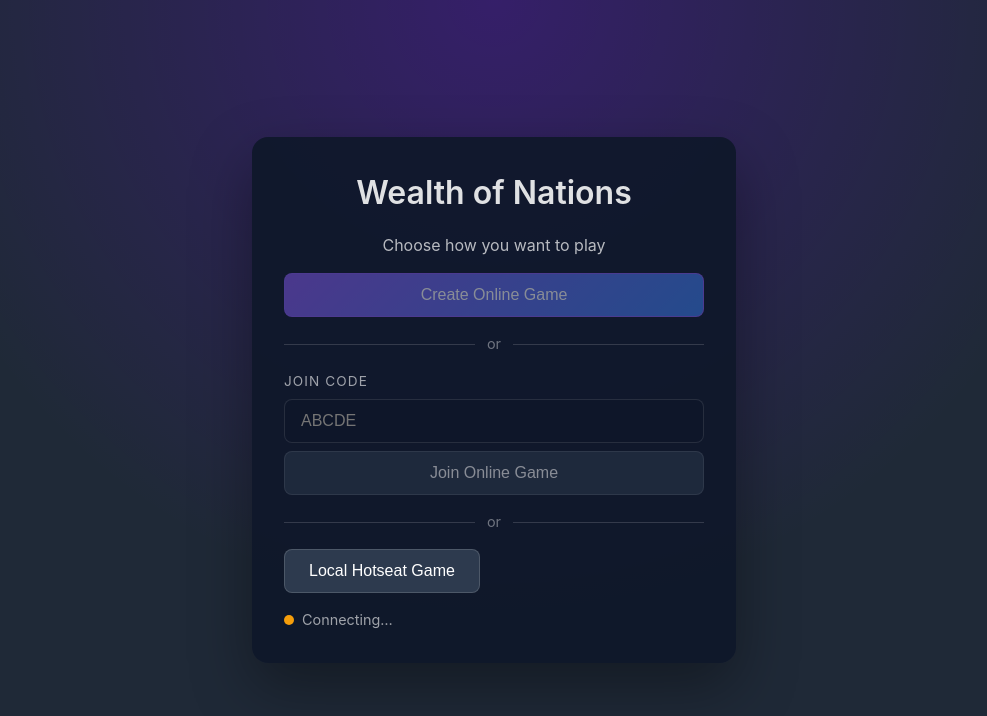
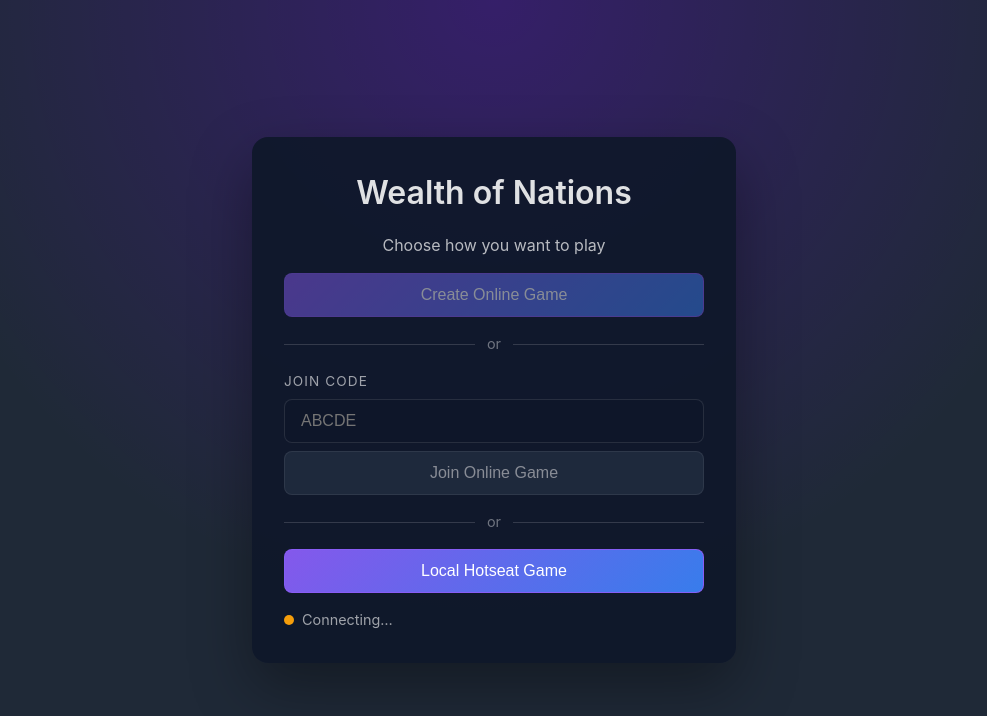
Before and after one commit to mermerico/WealthOfNations, a React (Vite) app: page / in a window 1280 px wide. Shown: the top 716 px of the page, without its empty margins (146-1133 px from the left). Built offline with nearby package versions, Linux system fonts and the light colour scheme; no server answers.

Commit message:
fix hotseat game button

```diff
--- a/src/pages/Landing.tsx
+++ b/src/pages/Landing.tsx
@@ -122,14 +122,12 @@ export function Landing({
                         <span>or</span>
                     </div>
 
-                    <div className="local-game-options">
-                        <button
-                            className="landing-button"
-                            onClick={onStartLocalGame}
-                        >
-                            Local Hotseat Game
-                        </button>
-                    </div>
+                    <button
+                        className="landing-button primary"
+                        onClick={onStartLocalGame}
+                    >
+                        Local Hotseat Game
+                    </button>
                 </div>
 
                 <div className="landing-status">
```
